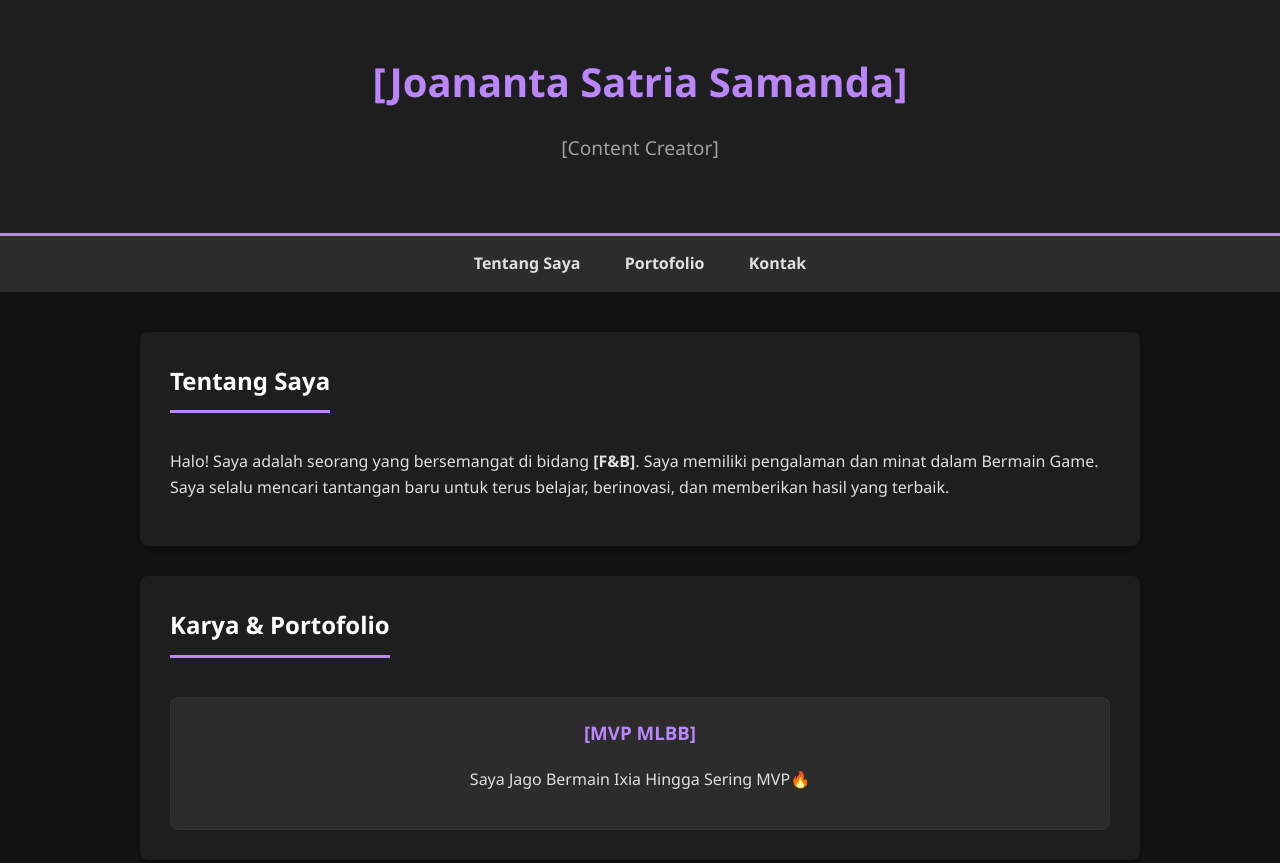
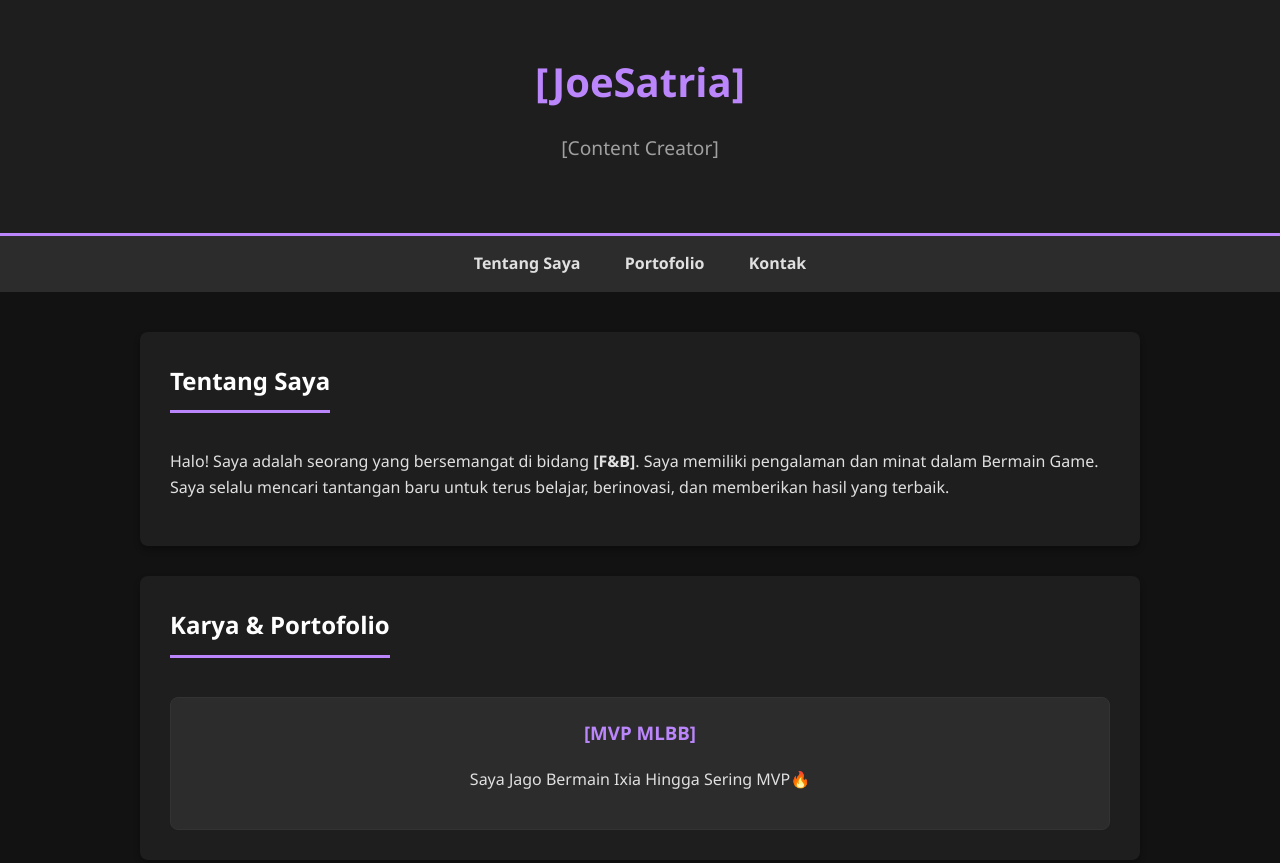
Before and after one commit to Joananta/Joananta.github.io, a plain HTML site: page index.html in a window 1280 px wide. Shown: the top 863 px of the page. Drawn offline with Linux system fonts and the light colour scheme.

Commit message:
Update index.html

```diff
--- a/index.html
+++ b/index.html
@@ -56,7 +56,7 @@
 <body>
 
     <header>
-        <h1>[Joananta Satria Samanda]</h1>
+        <h1>[JoeSatria]</h1>
         <p>[Content Creator]</p>
     </header>
 
```
